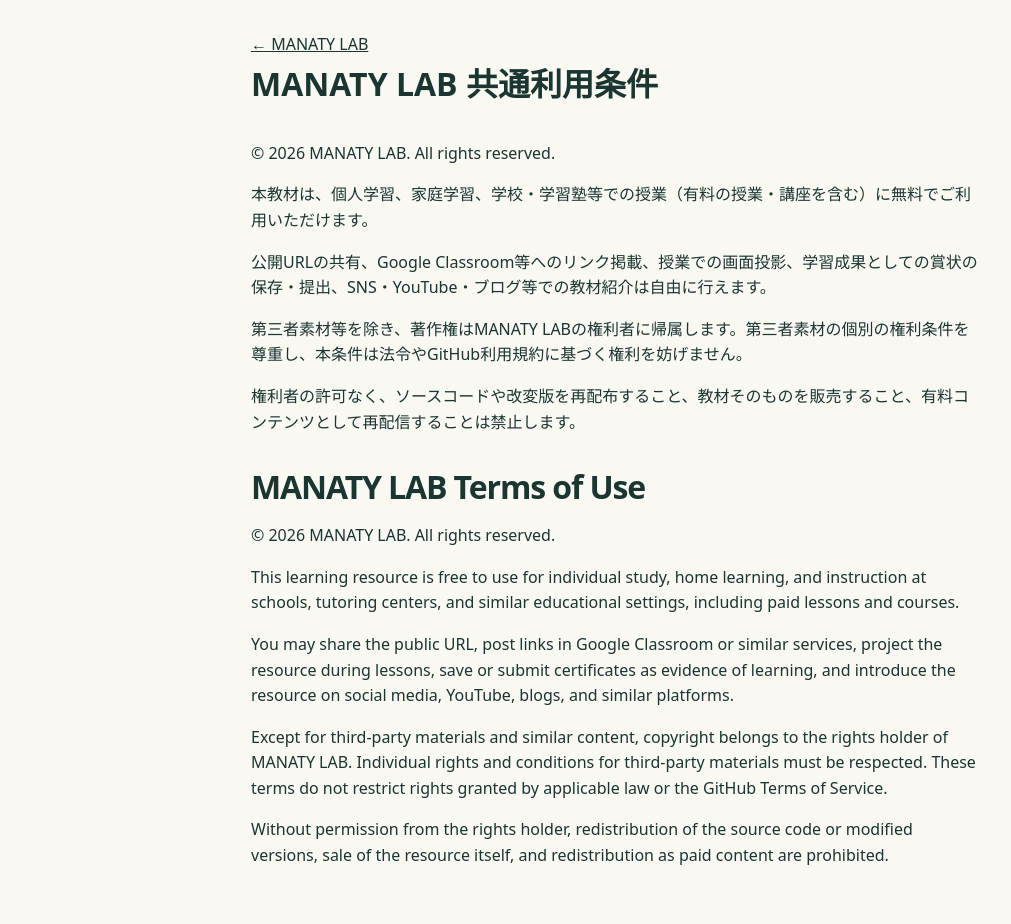
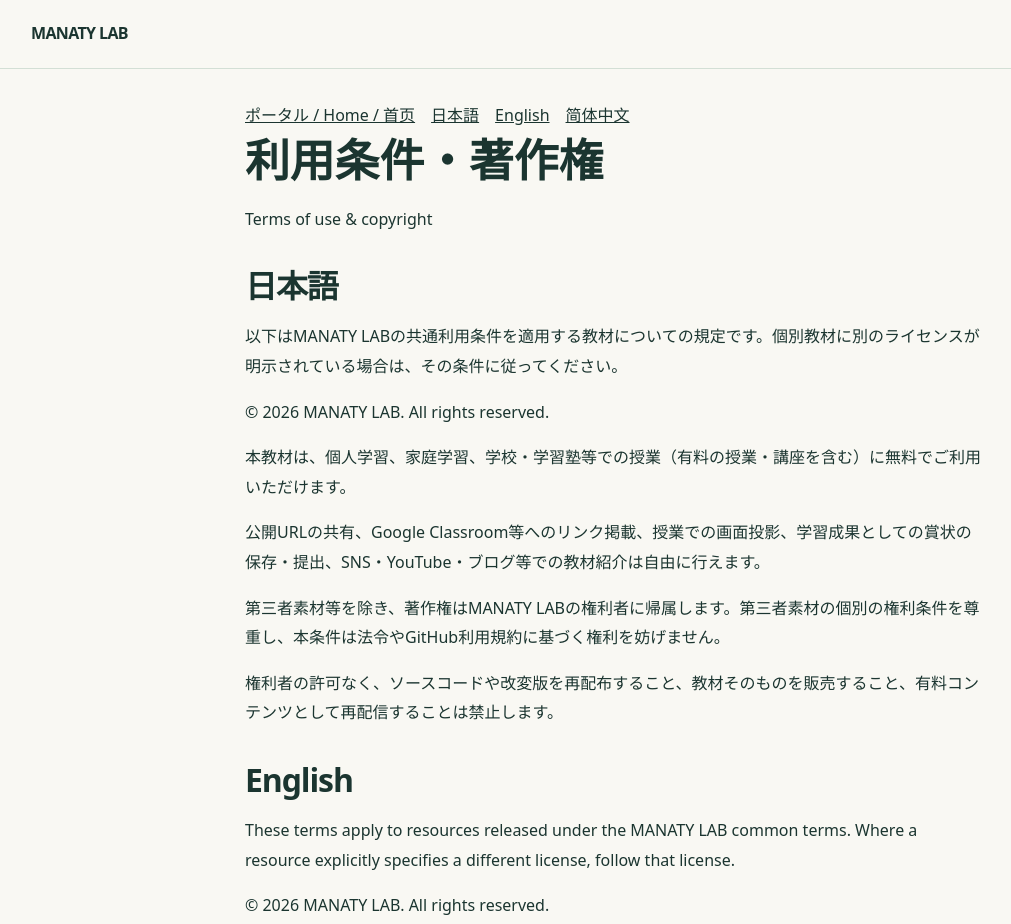
Before and after one commit to manaty-bit/math-app-portal, a plain HTML site: page terms.html in a window 1280 px wide. Shown: the top 924 px of the page, without its empty margins (25-1036 px from the left). Drawn offline with Linux system fonts and the light colour scheme.

Commit message:
Integrate verified common terms and portal changes

```diff
--- a/terms.html
+++ b/terms.html
@@ -1,36 +1,10 @@
 <!doctype html>
-<html lang="ja">
-<head>
-<meta charset="utf-8">
-<meta name="viewport" content="width=device-width, initial-scale=1">
-<title>利用条件 | MANATY LAB</title>
-<link rel="stylesheet" href="./styles.css">
-<style>
-main { max-width: 48rem; margin: 0 auto; padding: 2rem 1.25rem 4rem; }
-section { margin-top: 2rem; }
-p { margin-top: 1rem; }
-a { text-decoration: underline; }
-</style>
-</head>
-<body>
-<main>
-<a href="./">← MANATY LAB</a>
-<h1>MANATY LAB 共通利用条件</h1>
-<section aria-label="日本語">
-<p>© 2026 MANATY LAB. All rights reserved.</p>
+<html lang="ja"><head><meta charset="utf-8"><meta name="viewport" content="width=device-width, initial-scale=1"><title>利用条件・著作権 | MANATY LAB</title><link rel="stylesheet" href="./styles.css"><style>.terms{max-width:780px;margin:0 auto;padding:32px 20px 64px;line-height:1.85}.terms h1{font-size:clamp(1.8rem,5vw,2.8rem);line-height:1.3}.terms h2{margin-top:2rem}.terms p{margin:1em 0}.terms a{text-decoration:underline}.terms nav{display:flex;gap:1rem;flex-wrap:wrap}</style></head><body><header class="site-header"><div class="container header-inner"><a class="wordmark" href="./">MANATY LAB</a></div></header><main class="terms"><nav aria-label="Languages"><a href="./">ポータル / Home / 首页</a><a href="#ja" lang="ja">日本語</a><a href="#en" lang="en">English</a><a href="#zh" lang="zh-CN">简体中文</a></nav><h1>利用条件・著作権</h1><p>Terms of use &amp; copyright</p><section id="ja" lang="ja"><h2>日本語</h2><p>以下はMANATY LABの共通利用条件を適用する教材についての規定です。個別教材に別のライセンスが明示されている場合は、その条件に従ってください。</p><p>© 2026 MANATY LAB. All rights reserved.</p>
 <p>本教材は、個人学習、家庭学習、学校・学習塾等での授業（有料の授業・講座を含む）に無料でご利用いただけます。</p>
 <p>公開URLの共有、Google Classroom等へのリンク掲載、授業での画面投影、学習成果としての賞状の保存・提出、SNS・YouTube・ブログ等での教材紹介は自由に行えます。</p>
 <p>第三者素材等を除き、著作権はMANATY LABの権利者に帰属します。第三者素材の個別の権利条件を尊重し、本条件は法令やGitHub利用規約に基づく権利を妨げません。</p>
-<p>権利者の許可なく、ソースコードや改変版を再配布すること、教材そのものを販売すること、有料コンテンツとして再配信することは禁止します。</p>
-</section>
-<section lang="en" aria-labelledby="english">
-<h2 id="english">MANATY LAB Terms of Use</h2>
-<p>© 2026 MANATY LAB. All rights reserved.</p>
+<p>権利者の許可なく、ソースコードや改変版を再配布すること、教材そのものを販売すること、有料コンテンツとして再配信することは禁止します。</p></section><section id="en" lang="en"><h2>English</h2><p>These terms apply to resources released under the MANATY LAB common terms. Where a resource explicitly specifies a different license, follow that license.</p><p>© 2026 MANATY LAB. All rights reserved.</p>
 <p>This learning resource is free to use for individual study, home learning, and instruction at schools, tutoring centers, and similar educational settings, including paid lessons and courses.</p>
 <p>You may share the public URL, post links in Google Classroom or similar services, project the resource during lessons, save or submit certificates as evidence of learning, and introduce the resource on social media, YouTube, blogs, and similar platforms.</p>
 <p>Except for third-party materials and similar content, copyright belongs to the rights holder of MANATY LAB. Individual rights and conditions for third-party materials must be respected. These terms do not restrict rights granted by applicable law or the GitHub Terms of Service.</p>
-<p>Without permission from the rights holder, redistribution of the source code or modified versions, sale of the resource itself, and redistribution as paid content are prohibited.</p>
-</section>
-</main>
-</body>
-</html>
+<p>Without permission from the rights holder, redistribution of the source code or modified versions, sale of the resource itself, and redistribution as paid content are prohibited.</p></section><section id="zh" lang="zh-CN"><h2>简体中文（参考译文）</h2><p>以下条款适用于采用 MANATY LAB 通用使用条款的教材。如单独教材明确标注其他许可证，请遵循该许可证。</p><p>© 2026 MANATY LAB. All rights reserved.</p><p>本教材可免费用于个人学习、家庭学习以及学校、辅导机构等教育场所的教学（包括收费课程）。</p><p>可以分享公开网址、在 Google Classroom 等平台发布链接、在课堂上投影教材、保存或提交学习成果证书，以及在社交媒体、YouTube、博客等平台介绍教材。</p><p>除第三方素材等内容外，著作权归 MANATY LAB 的权利人所有。应尊重第三方素材各自的权利条件；本条款不限制适用法律或 GitHub 服务条款所赋予的权利。</p><p>未经权利人许可，不得重新分发源代码或修改版本、销售教材本身，或将教材作为付费内容重新分发。</p></section><p><a href="./">ポータルへ戻る / Back to portal / 返回首页</a></p></main></body></html>
```
